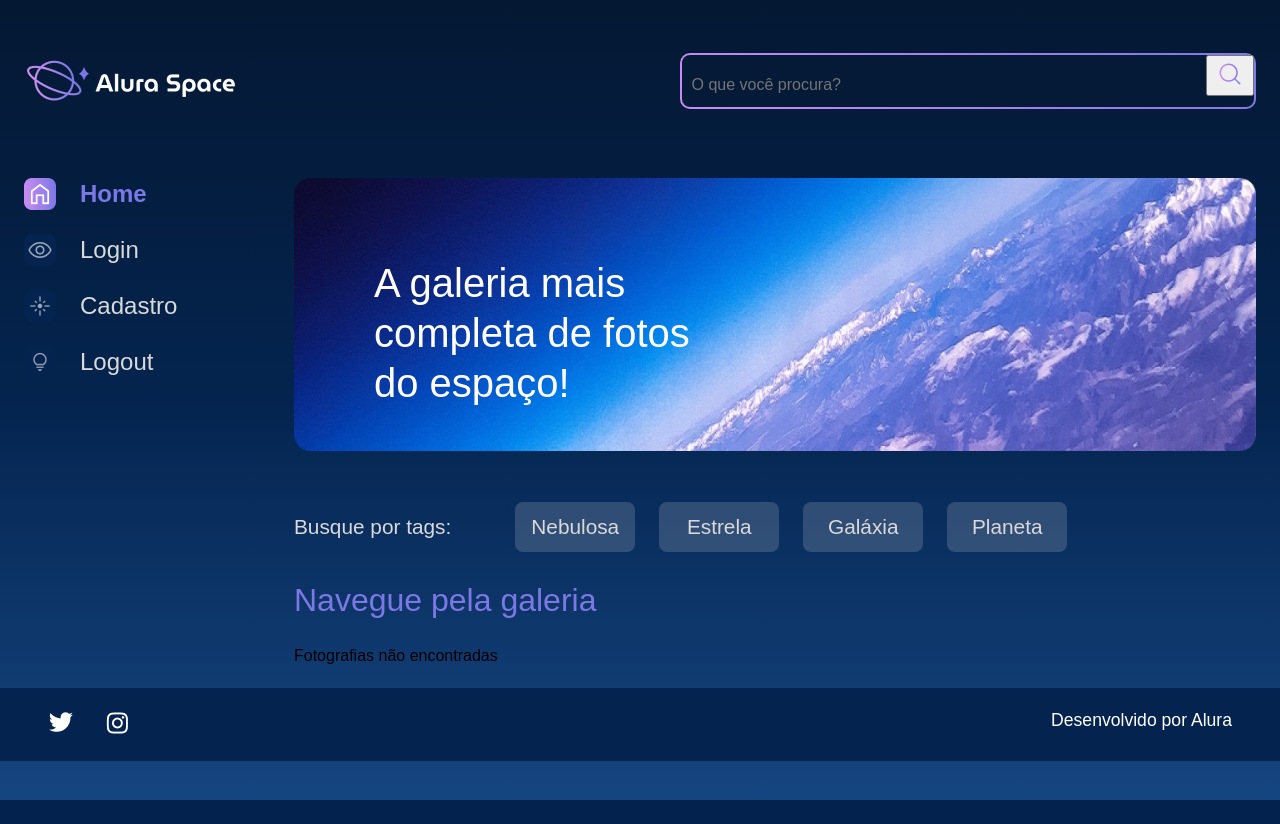
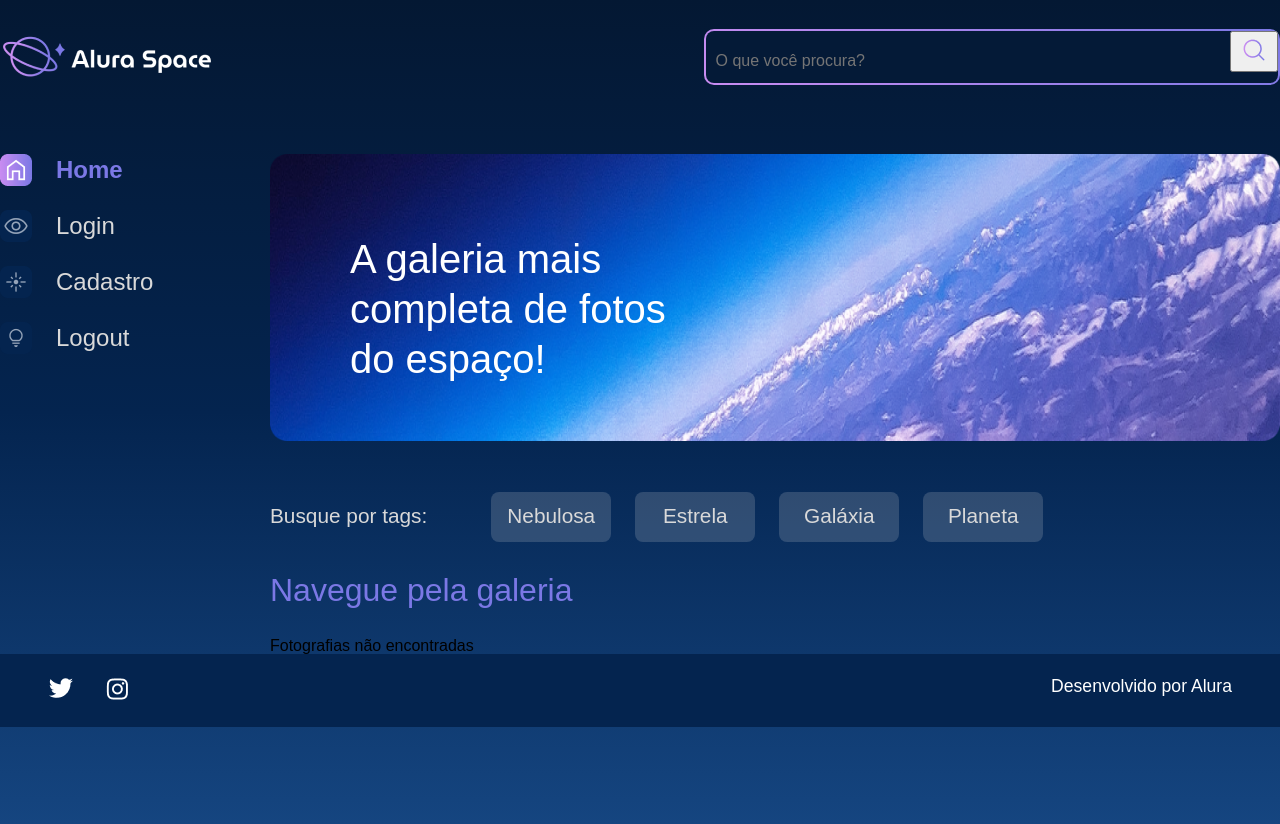
Before and after one commit to thaisdMM/alura_space, a Django app: page / in a window 1280 px wide. Before the commit the page ends 800 px from the top, so only its background shows below. Run offline with Django 5.2, Linux system fonts and the light colour scheme; data that the repository does not hold is empty.

Commit message:
fix(templates): remove div from _menu.html

```diff
--- a/templates/galeria/partials/_menu.html
+++ b/templates/galeria/partials/_menu.html
@@ -1,15 +1,11 @@
-{% load static %}
-<div class="pagina-inicial">
+    {% load static %}
     <header class="cabecalho">
         <img src="{% static '/assets/logo/Logo(2).png' %}" alt="Logo da Alura Space" />
-
-        <!-- add messages -->
-             {% for message in messages %}
-             <div class="alert alert-primary">
-                <p id="messages">{{ message }}</p>
-             </div>
-             {% endfor %}
-
+        {% for message in messages %}
+        <div class="alert alert-primary">
+            <p id="messages">{{message}}</p>
+        </div>
+        {% endfor %}
         <div class="cabecalho__busca">
             <div class="busca__fundo">
                 <form action="{% url 'buscar' %}">
@@ -17,9 +13,7 @@
                     <button type="submit">
                         <img class="busca__icone" src="{% static '/assets/ícones/1x/search.png' %}" alt="ícone de search">
                     </button>
-
                 </form>
-
             </div>
         </div>
     </header>
@@ -29,6 +23,6 @@
                 <a href="{% url 'index' %}"><img src="{% static '/assets/ícones/1x/Home - ativo.png' %}"> Home</a>
                 <a href="{% url 'login' %}"><img src="{% static '/assets/ícones/1x/Mais vistas - inativo.png' %}"> Login</a>
                 <a href="{% url 'cadastro' %}"><img src="{% static '/assets/ícones/1x/Novas - inativo.png' %}"> Cadastro</a>
-                <a href="{% url 'logout' %}"><img src="{% static '/assets/ícones/1x/Surpreenda-me - inativo.png' %}"> Logout </a>
+                <a href="{% url 'logout' %}"><img src="{% static '/assets/ícones/1x/Surpreenda-me - inativo.png' %}"> Logout</a>
             </nav>
         </section>
```
